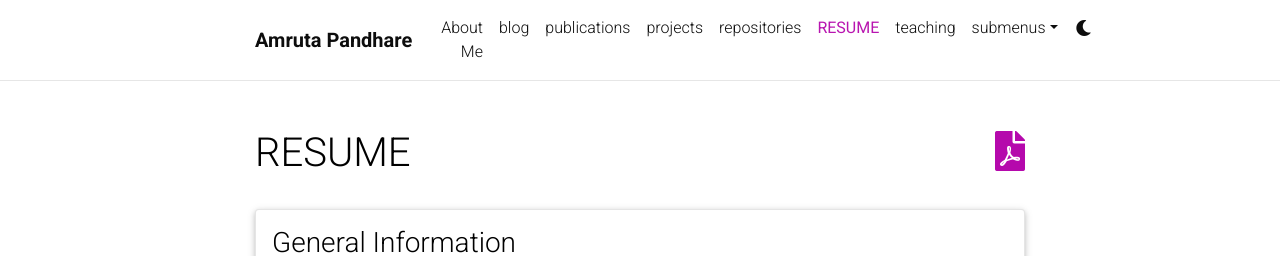
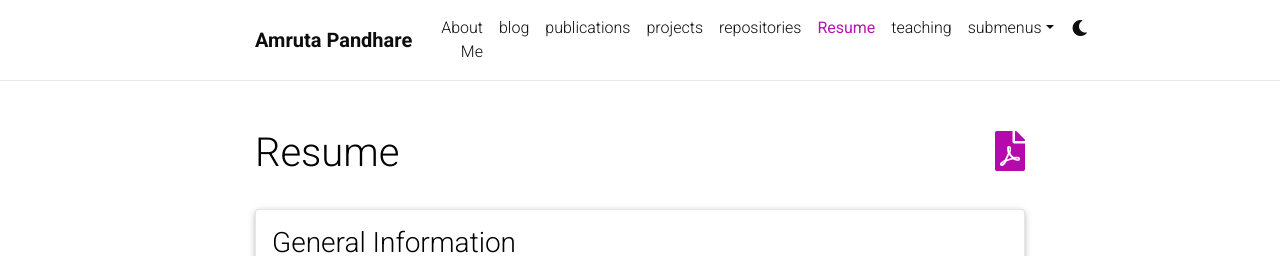
Before and after one commit to AmrutaPandhare/AmrutaPandhare.github.io, a Jekyll site: the page built from _pages/cv.md, in a window 1280 px wide and 900 px high. Shown: the top 256 px of the window. Built offline with Jekyll 4.4.1, drawn with Linux system fonts in a browser that asks for light colours; comment, search, counter and statistics services are not loaded; a style sheet for code colours, icons or effects is not loaded.

Commit message:
Update cv.md

```diff
--- a/_pages/cv.md
+++ b/_pages/cv.md
@@ -1,7 +1,7 @@
 ---
 layout: cv
 permalink: /resume/
-title: RESUME
+title: Resume
 nav: true
 nav_order: 4
 cv_pdf: Amruta Pandhare Resume - March 2023.pdf
```
